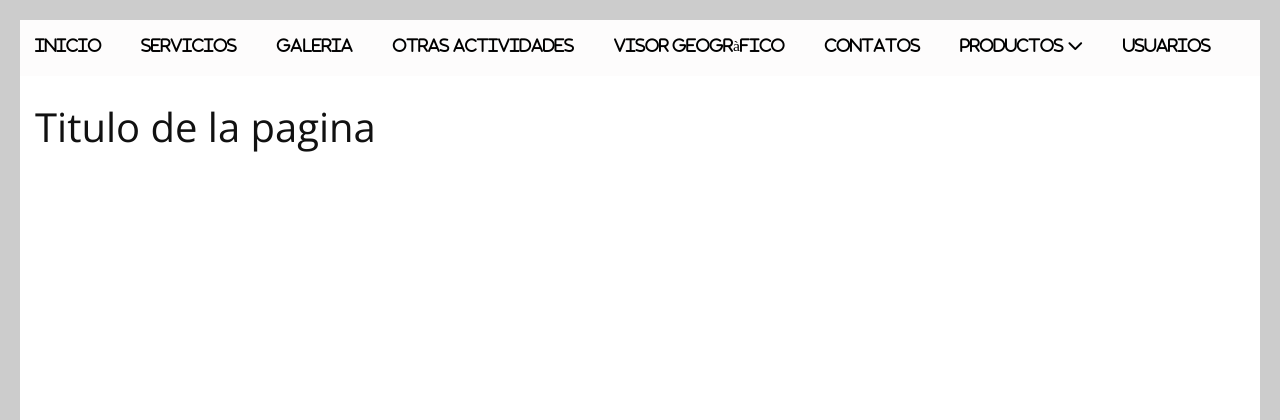
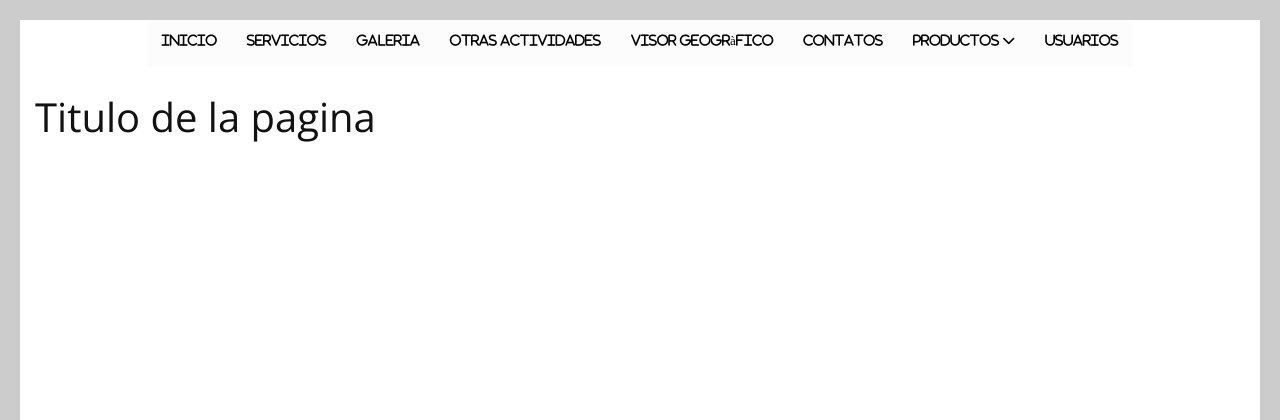
Before and after one commit to zaar1387/E-commerce, a Flask app: page /index in a window 1280 px wide. Shown: the top 420 px of the page. Run offline with Flask 3, Linux system fonts and the light colour scheme; some libraries are stand-ins or nearby versions.

Commit message:
implementando ajustes

```diff
--- a/static/css/CssMenuPpal/estilo.css
+++ b/static/css/CssMenuPpal/estilo.css
@@ -34,10 +34,10 @@ Cambia el color de fondo de la barra de navegación a un color gris claro. */
 }
 .menuLink{
     display: block;
-    padding: 20px;
-    font-size: 1.2em;
+    padding: 15px;
+    font-size: 1em;
     text-decoration: none;
-    font-weight: 500;
+    font-weight: 100;
 }
 
 /* modfica el color de fondo de los elementos de la barra de navegación al pasar el cursor sobre ellos. */ */
@@ -88,6 +88,24 @@ Cambia el color de fondo de la barra de navegación a un color gris claro. */
         visibility: visible;
     }
 }
+
+
+/* encoger menu al hacer scroll */
+
+.submenu {
+    display: none; /* Ocultar el submenu por defecto */
+}
+
+
+
+
+
+
+
+
+
+
+
 
 
 .animate__animated.animate__backInUp {
--- a/templates/gestionIndexInterno/indexInterno.html
+++ b/templates/gestionIndexInterno/indexInterno.html
@@ -3,7 +3,7 @@
 
 <body>
     <!-- <header style="justify-items: center;"> -->
-        <header class="animate__animated animate__backInUp">
+        <header style="justify-items: center;" class="animate__animated animate__backInUp">
         <span class="navbar" id="btnMenu"><i class="fa fa-bars"></i></span>
         <nav class="nav">
             <ul class="menu" id="menu">
@@ -45,7 +45,16 @@
 </body>
 </html>
 
-
+<script>
+    document.addEventListener("DOMContentLoaded", function() {
+        const btnSubmenu = document.querySelector('.btnSubmenu');
+        const submenu = document.querySelector('.submenu');
+        btnSubmenu.addEventListener('click', function(event) {
+            event.preventDefault(); // Evitar el comportamiento por defecto del enlace
+            submenu.style.display = submenu.style.display === 'block' ? 'none' : 'block'; // Alternar la visibilidad del submenu
+        });
+    });
+</script>
 
 
 
```
